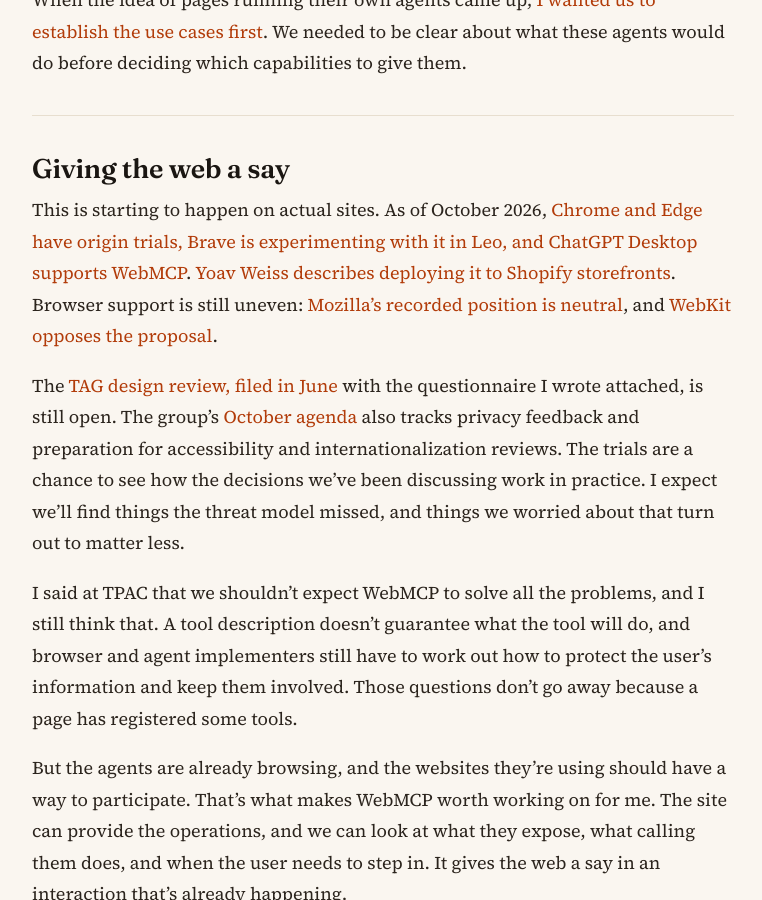
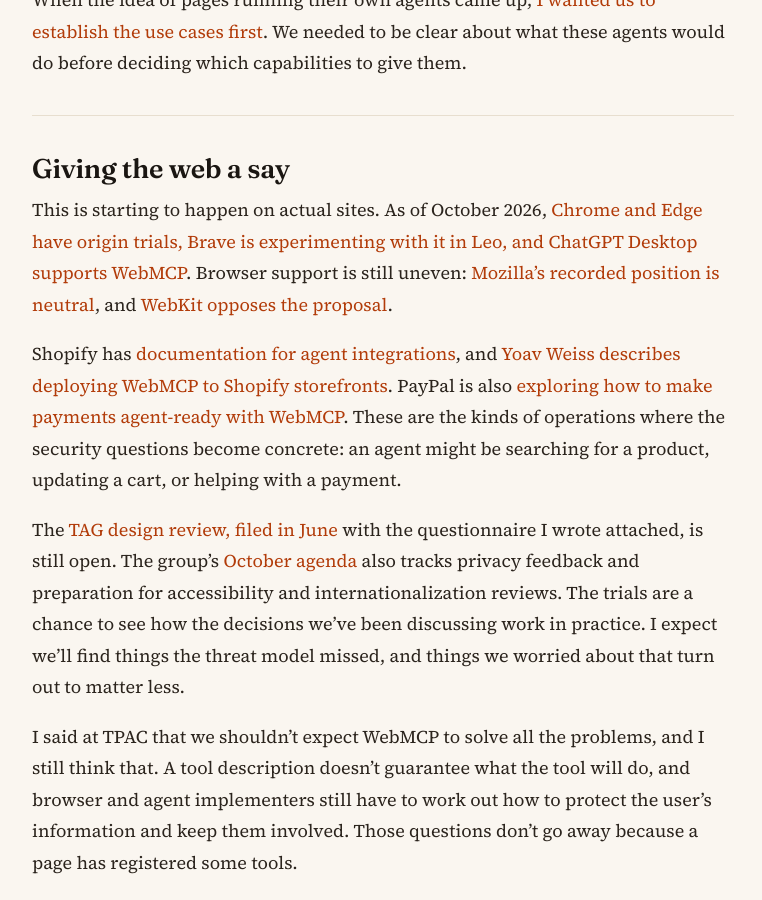
Before and after one commit to victorhuangwq/experiencethis.world, a Jekyll site: the page built from _posts/2026-08-17-agents-are-already-browsing.md, in a window 1280 px wide and 900 px high, scrolled down 7682 px. Shown: the whole window, without its empty margins (257-1019 px from the left). Built offline with Jekyll 4.4.1, drawn with Linux system fonts in a browser that asks for light colours; some of the changed text lies outside the part shown.

Commit message:
Refresh WebMCP headline and vendor references

```diff
--- a/_posts/2026-08-17-agents-are-already-browsing.md
+++ b/_posts/2026-08-17-agents-are-already-browsing.md
@@ -135,7 +135,9 @@
 
 ## Giving the web a say
 
-This is starting to happen on actual sites. As of October 2026, [Chrome and Edge have origin trials, Brave is experimenting with it in Leo, and ChatGPT Desktop supports WebMCP](https://github.com/webmachinelearning/webmcp/blob/main/implementation-status.md). [Yoav Weiss describes deploying it to Shopify storefronts](https://github.com/w3ctag/design-reviews/issues/1238#issuecomment-5329869437). Browser support is still uneven: [Mozilla's recorded position is neutral](https://github.com/mozilla/standards-positions/issues/1412), and [WebKit opposes the proposal](https://github.com/WebKit/standards-positions/issues/670).
+This is starting to happen on actual sites. As of October 2026, [Chrome and Edge have origin trials, Brave is experimenting with it in Leo, and ChatGPT Desktop supports WebMCP](https://github.com/webmachinelearning/webmcp/blob/main/implementation-status.md). Browser support is still uneven: [Mozilla's recorded position is neutral](https://github.com/mozilla/standards-positions/issues/1412), and [WebKit opposes the proposal](https://github.com/WebKit/standards-positions/issues/670).
+
+Shopify has [documentation for agent integrations](https://shopify.dev/docs/agents), and [Yoav Weiss describes deploying WebMCP to Shopify storefronts](https://github.com/w3ctag/design-reviews/issues/1238#issuecomment-5329869437). PayPal is also [exploring how to make payments agent-ready with WebMCP](https://developer.paypal.com/community/blog/WebMCP_PayPal_Agent_Ready/). These are the kinds of operations where the security questions become concrete: an agent might be searching for a product, updating a cart, or helping with a payment.
 
 The [TAG design review, filed in June](https://github.com/w3ctag/design-reviews/issues/1238) with the questionnaire I wrote attached, is still open. The group's [October agenda](https://github.com/webmachinelearning/meetings/blob/main/telcons/2026-10-01-cg-agenda.md) also tracks privacy feedback and preparation for accessibility and internationalization reviews. The trials are a chance to see how the decisions we've been discussing work in practice. I expect we'll find things the threat model missed, and things we worried about that turn out to matter less.
 
```
Also changed, not shown: other parts of _posts/2026-08-17-agents-are-already-browsing.md (+1 -1 lines).
